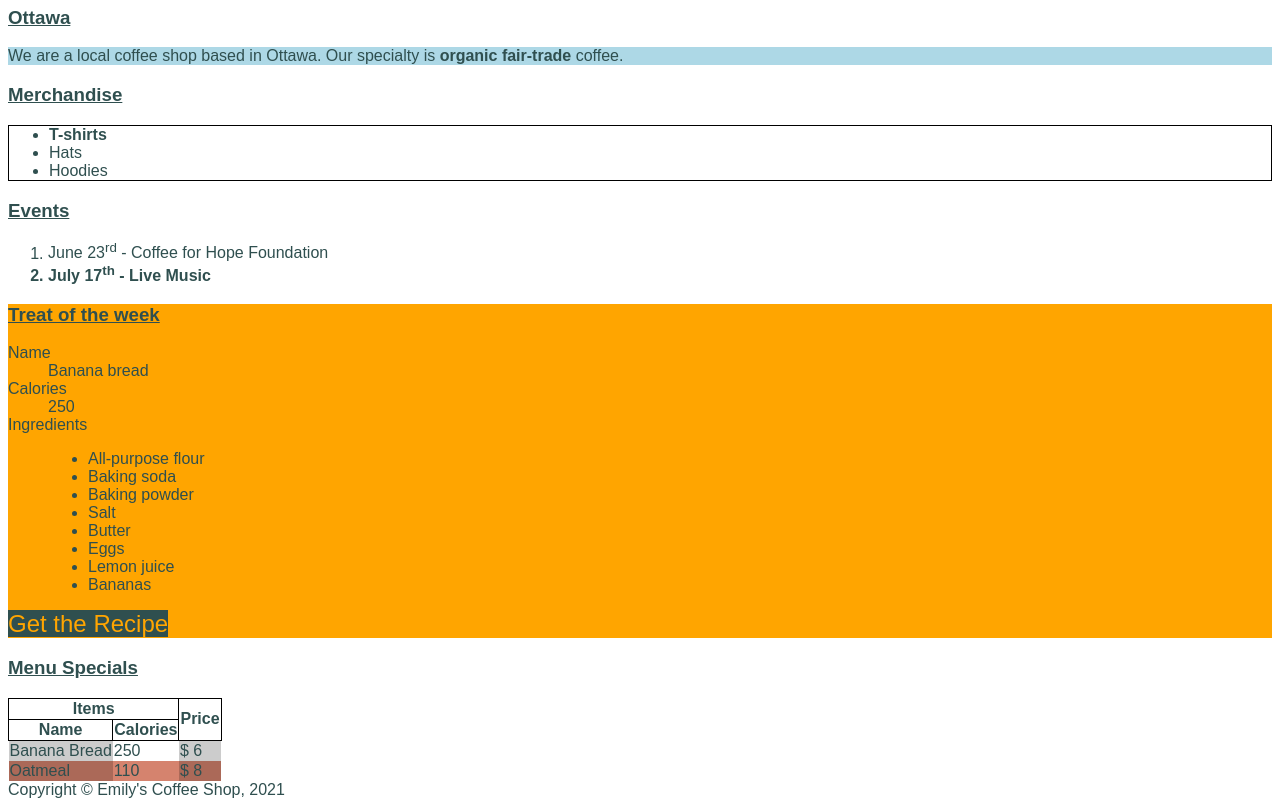
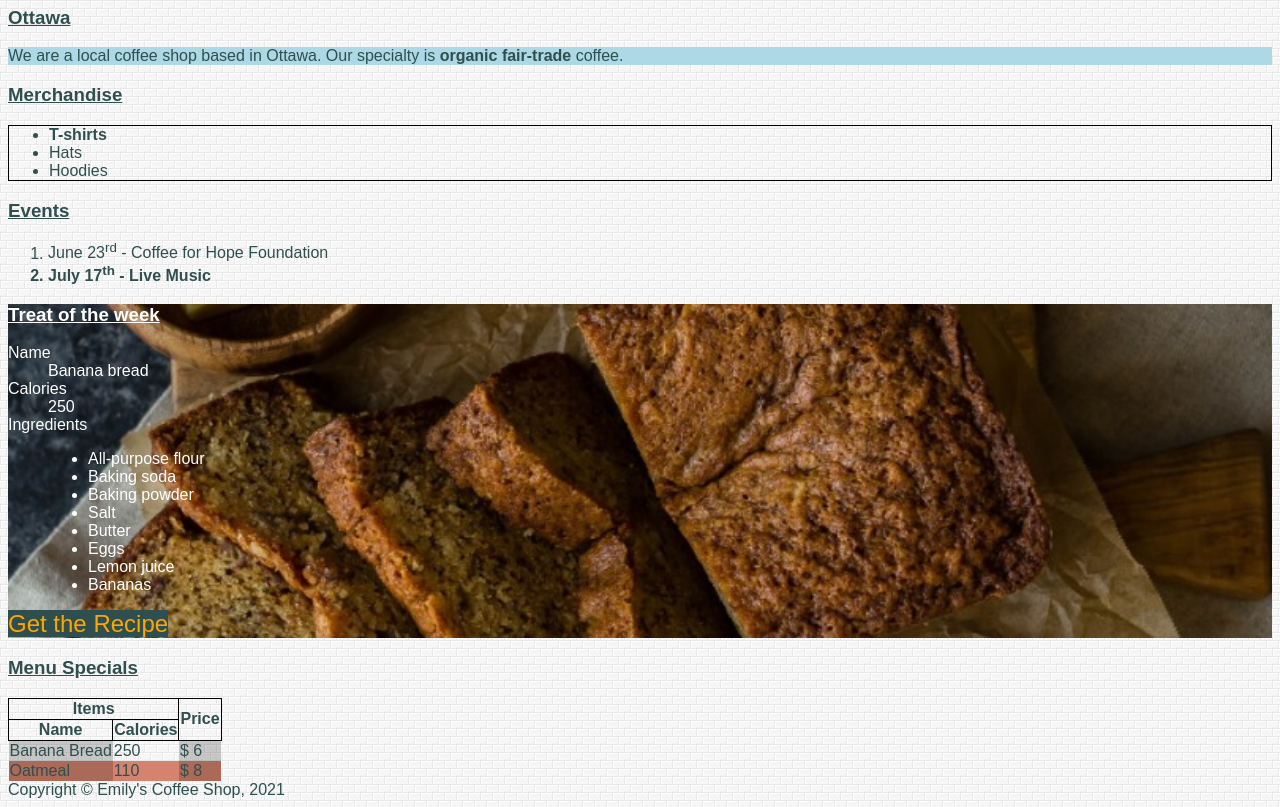
Before and after one commit to hsue0002/hsue0002.github.io, a plain HTML site: page week6/index.html in a window 1280 px wide. Shown: the part 904-1711 px from the top of the page. Drawn offline with Linux system fonts and the light colour scheme.

Commit message:
Adds background images

```diff
--- a/week6/css/main.css
+++ b/week6/css/main.css
@@ -1,6 +1,8 @@
 body{
     color: darkslategray;
     font-family: Arial, Helvetica, sans-serif;
+    /* Adding background image */
+    background-image: url(../images/white_brick_wall.png);
 }
 /*
 This is a comment
@@ -32,7 +34,11 @@ nav ul a{
 
 /* Selecting element with id value */
 #treatofweek{
-    background-color: orange;
+    /* colour image repeat position-x position-y / size*/
+    background: orange url(../images/bread.jpg) no-repeat center center;
+    background-size: cover;
+    color: white;
+
 }
 
 /* Selecting elements with class value, add dot for class */
@@ -40,6 +46,7 @@ nav ul a{
     background-color: darkslategray;
     color: orange;
     text-decoration: none;
+
 }
 
 .large-text{
```
Also changed, not shown: week6/images/bread.jpg (added), week6/images/white_brick_wall.png (added).
